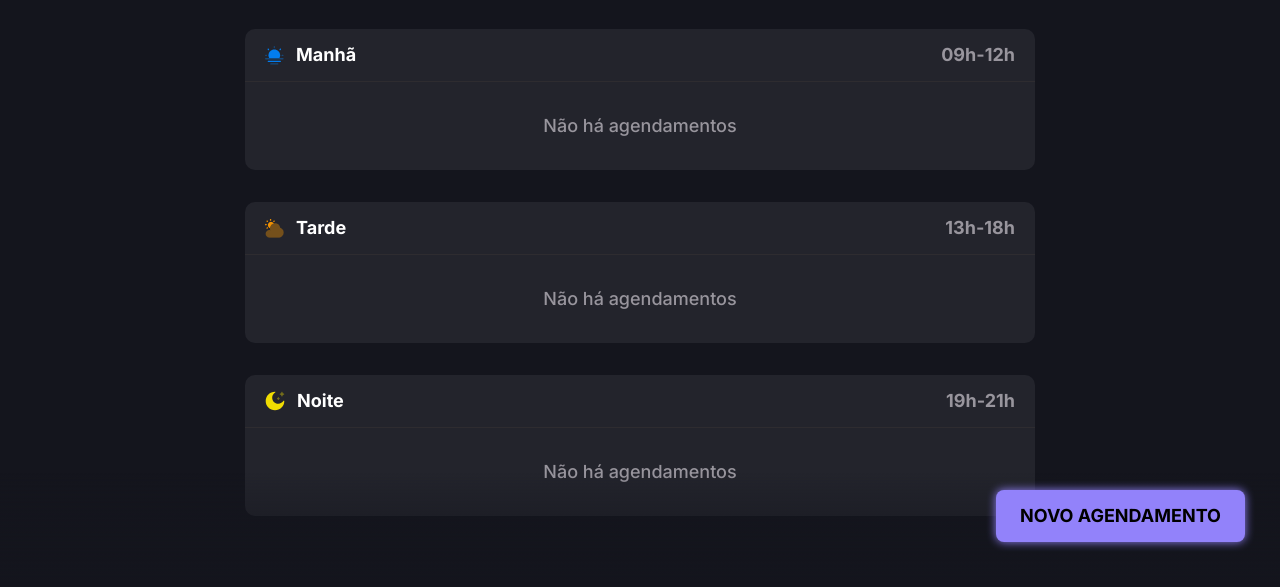
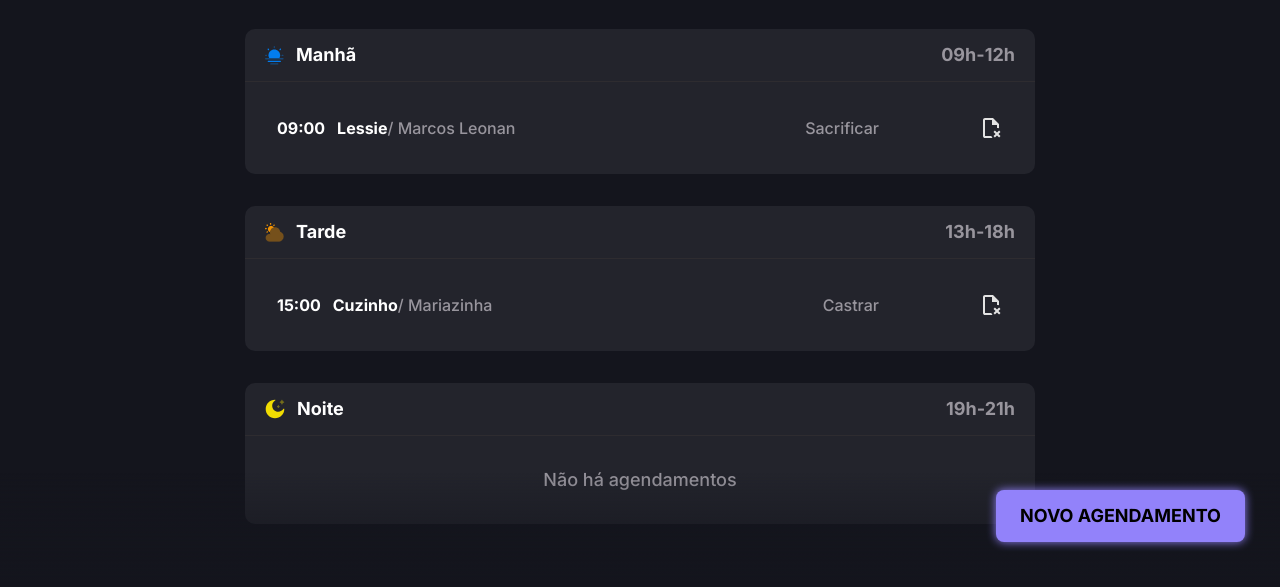
Before and after one commit to marcosleo014/agendamento-de-petshop, a website built with webpack: page src/index.html in a window 1280 px wide. Shown: the part 207-794 px from the top of the page. Built offline with nearby package versions, Linux system fonts and the light colour scheme; a web font is replaced by a local one.

Commit message:
inserção da funcionalidade de atualização de agendamentos  da página de acordo com a data de filtragem selecionada

```diff
--- a/src/scripts/main.js
+++ b/src/scripts/main.js
@@ -6,3 +6,5 @@ import './switch-screen.js';
 import './verify-empty-msg.js';
 import './schedule-operations/inputs-value-default.js';
 import './schedule-operations/submit.js';
+import './schedule-operations/att-schedules-list.js';
+import './onload.js';
--- /dev/null
+++ b/src/scripts/onload.js
@@ -0,0 +1,5 @@
+import { attListSchedule } from "./schedule-operations/att-schedules-list.js";
+import { verifyHourOption } from "./schedule-operations/inputs-value-default.js";
+
+attListSchedule();
+verifyHourOption();
--- /dev/null
+++ b/src/scripts/schedule-operations/att-schedules-list.js
@@ -0,0 +1,16 @@
+import { schedules } from './schedules.js';
+import { addScheduleElement, listsPeriodSchedule } from './create-schedules.js';
+import { addEventScheduleCancel } from './delete.js';
+import { scheduleDateFilter } from './inputs-value-default.js';
+import { verifyEmptyMsg } from '../verify-empty-msg.js';
+
+scheduleDateFilter.onchange = () => attListSchedule();
+
+export function attListSchedule() {
+    listsPeriodSchedule.forEach(list => list.replaceChildren());
+    schedules.forEach(scheduleObj => {
+        addScheduleElement(scheduleObj);
+    });
+    addEventScheduleCancel();
+    verifyEmptyMsg();
+};
--- /dev/null
+++ b/src/scripts/schedule-operations/create-schedules.js
@@ -0,0 +1,56 @@
+import { verifyEmptyMsg } from "../verify-empty-msg";
+
+const listScheduleMorning = document.querySelector('.morning');
+const listScheduleAfternoon = document.querySelector('.afternoon');
+const listScheduleNight = document.querySelector('.night');
+export const listsPeriodSchedule = [listScheduleMorning, listScheduleAfternoon, listScheduleNight];
+
+// função que insere o agendamento na página de acordo com sua data e horário
+export function addScheduleElement(scheduleObj) {
+    const dateFilter = document.querySelector('#schedule-date-filter').value;
+    const dateSchedule = scheduleObj.date;
+    const stop = dateFilter !== dateSchedule ? true : false;
+    console.log(dateFilter , 'vs.', dateSchedule)
+    if (stop) {
+        return;
+    };
+    const schedule = createScheduleElement(scheduleObj);
+    const hour = scheduleObj.hour;
+
+    if (hour < 13) {
+        listScheduleMorning.append(schedule);
+    } else if (hour > 18) {
+        listScheduleNight.append(schedule);
+    } else if (13 < hour < 18) {
+        listScheduleAfternoon.append(schedule);
+    }
+    verifyEmptyMsg();
+}
+
+// função que recebe o objeto com info do agendamento e retorna o elemento HTML
+function createScheduleElement(scheduleObj) {
+    const li = document.createElement('li');
+    const article = document.createElement('article');
+    const div = document.createElement('div');
+    const time = document.createElement('time');
+    const pIn = document.createElement('p');
+    const strong = document.createElement('strong');
+    const span = document.createElement('span');
+    const pOut = document.createElement('p');
+    const btn = document.createElement('button');
+
+    const hourFormat = scheduleObj.hour.toString().padStart(2, '0') + ':00';
+    time.innerText = hourFormat;
+    strong.innerText = scheduleObj.pet;
+    span.innerText = '/ ' + scheduleObj.client;
+    pOut.innerText = scheduleObj.description;
+    btn.dataset.id = scheduleObj.id;
+    btn.classList.add('schedule-cancel');
+
+    pIn.append(strong, span);
+    div.append(time, pIn);
+    article.append(div, pOut, btn);
+    li.append(article);
+
+    return li;
+};
--- a/src/scripts/schedule-operations/inputs-value-default.js
+++ b/src/scripts/schedule-operations/inputs-value-default.js
@@ -1,6 +1,6 @@
 import dayjs from 'dayjs';
 
-const scheduleDateFilter = document.querySelector('#schedule-date-filter');
+export const scheduleDateFilter = document.querySelector('#schedule-date-filter');
 const scheduleDate = document.querySelector('#date');
 
 const dataDayjsNow = dayjs();
@@ -14,7 +14,7 @@ scheduleDate.min = dataNow;
 
 scheduleDate.onchange = () => verifyHourOption();
 
-function verifyHourOption() {
+export function verifyHourOption() {
     const scheduleDate = document.querySelector('#date');
     const scheduleListHours = document.querySelectorAll('#hour option');
     if (scheduleDate.value === dataNow) {
@@ -32,4 +32,12 @@ function verifyHourOption() {
     }
 }
 
-verifyHourOption();
+// tratamento da entrada do input telefone
+const phone = document.querySelector('#telephone');
+phone.maxLength = 15;
+phone.oninput = (event) => {
+    regexPhone(event.target)
+}
+function regexPhone(phoneElement) {
+    phoneElement.value = phoneElement.value.replace(/\D/g, "").replace(/^(\d{2})(\d)/, "($1) $2").replace(/(\d{5})(\d)/, "$1-$2");
+}
--- /dev/null
+++ b/src/scripts/schedule-operations/schedules.js
@@ -0,0 +1,83 @@
+export const schedules = [
+    {
+        id: Date.now(),
+        client: 'Marcos Leonan',
+        pet: 'Lessie',
+        phone: '(86) 99538-6030',
+        description: 'Sacrificar',
+        date: '2026-06-29',
+        hour: 9
+    },
+    {
+        id: Date.now() + 1235,
+        client: 'Maria Eduarda',
+        pet: 'Lua',
+        phone: '(86) 55555-5555',
+        description: 'Castrar',
+        date: '2026-06-27',
+        hour: 10
+    },
+    {
+        id: Date.now() + 1235,
+        client: 'Maria Eduarda',
+        pet: 'Rex',
+        phone: '(86) 55555-5555',
+        description: 'Castrar',
+        date: '2026-06-26',
+        hour: 10
+    },
+    {
+        id: Date.now() + 1235,
+        client: 'Maria Eduarda',
+        pet: 'Naja',
+        phone: '(86) 55555-5555',
+        description: 'Castrar',
+        date: '2026-06-28',
+        hour: 10
+    },
+    {
+        id: Date.now() + 1235,
+        client: 'Mariazinha',
+        pet: 'Cuzinho',
+        phone: '(86) 55555-5555',
+        description: 'Castrar',
+        date: '2026-06-29',
+        hour: 15
+    },
+    {
+        id: Date.now() + 1235,
+        client: 'Dudinha',
+        pet: 'Naja',
+        phone: '(86) 55555-5555',
+        description: 'Castrar',
+        date: '2026-06-28',
+        hour: 10
+    },
+    {
+        id: Date.now() + 1235,
+        client: 'Maria Eduarda',
+        pet: 'Naja',
+        phone: '(86) 55555-5555',
+        description: 'Castrar',
+        date: '2026-06-28',
+        hour: 10
+    },
+    {
+        id: Date.now() + 1235,
+        client: 'Maria Eduarda',
+        pet: 'Naja',
+        phone: '(86) 55555-5555',
+        description: 'Castrar',
+        date: '2026-06-28',
+        hour: 10
+    },
+    {
+        id: Date.now() + 1235,
+        client: 'Maria Eduarda',
+        pet: 'Naja',
+        phone: '(86) 55555-5555',
+        description: 'Castrar',
+        date: '2026-06-28',
+        hour: 10
+    }
+];
--- a/src/scripts/schedule-operations/submit.js
+++ b/src/scripts/schedule-operations/submit.js
@@ -1,11 +1,9 @@
 import { verifyEmptyMsg } from "../verify-empty-msg";
 import { openScheduleForm } from '../switch-screen.js';
 import { addEventScheduleCancel } from './delete.js';
+import { addScheduleElement } from './create-schedules.js';
 
 const form = document.querySelector('.schedule-form');
-const listScheduleMorning = document.querySelector('.morning')
-const listScheduleAfternoon = document.querySelector('.afternoon')
-const listScheduleNight = document.querySelector('.night')
 
 form.onsubmit = (event) => {
     event.preventDefault();
@@ -55,63 +53,3 @@ form.onsubmit = (event) => {
     form.reset()
     date.value = scheduleObj.date;
 };
-
-// função que insere o agendamento na página de acordo com sua data e horário
-function addScheduleElement(scheduleObj) {
-    const dateFilter = document.querySelector('#schedule-date-filter').value;
-    const dateSchedule = document.querySelector('#date').value;
-    const stop = dateFilter !== dateSchedule ? true : false;
-    console.log(dateFilter , 'vs.', dateSchedule)
-    if (stop) {
-        return;
-    };
-    const schedule = createScheduleElement(scheduleObj);
-    const hour = scheduleObj.hour;
-
-    if (hour < 13) {
-        listScheduleMorning.append(schedule);
-    } else if (hour > 18) {
-        listScheduleNight.append(schedule);
-    } else if (13 < hour < 18) {
-        listScheduleAfternoon.append(schedule);
-    }
-    verifyEmptyMsg();
-}
-
-// função que recebe o objeto com info do agendamento e retorna o elemento HTML
-function createScheduleElement(scheduleObj) {
-    const li = document.createElement('li');
-    const article = document.createElement('article');
-    const div = document.createElement('div');
-    const time = document.createElement('time');
-    const pIn = document.createElement('p');
-    const strong = document.createElement('strong');
-    const span = document.createElement('span');
-    const pOut = document.createElement('p');
-    const btn = document.createElement('button');
-
-    const hourFormat = scheduleObj.hour.toString().padStart(2, '0') + ':00';
-    time.innerText = hourFormat;
-    strong.innerText = scheduleObj.pet;
-    span.innerText = '/ ' + scheduleObj.client;
-    pOut.innerText = scheduleObj.description;
-    btn.dataset.id = scheduleObj.id;
-    btn.classList.add('schedule-cancel');
-
-    pIn.append(strong, span);
-    div.append(time, pIn);
-    article.append(div, pOut, btn);
-    li.append(article);
-
-    return li;
-};
-
-// tratamento da entrada do input telefone
-const phone = document.querySelector('#telephone');
-phone.maxLength = 15;
-phone.oninput = (event) => {
-    regexPhone(event.target)
-}
-function regexPhone(phoneElement) {
-    phoneElement.value = phoneElement.value.replace(/\D/g, "").replace(/^(\d{2})(\d)/, "($1) $2").replace(/(\d{5})(\d)/, "$1-$2");
-}
--- a/src/scripts/verify-empty-msg.js
+++ b/src/scripts/verify-empty-msg.js
@@ -11,5 +11,3 @@ export function verifyEmptyMsg() {
         };
     });
 };
-
-verifyEmptyMsg();
```
Also changed, not shown: dist/index.html, dist/main.js.
